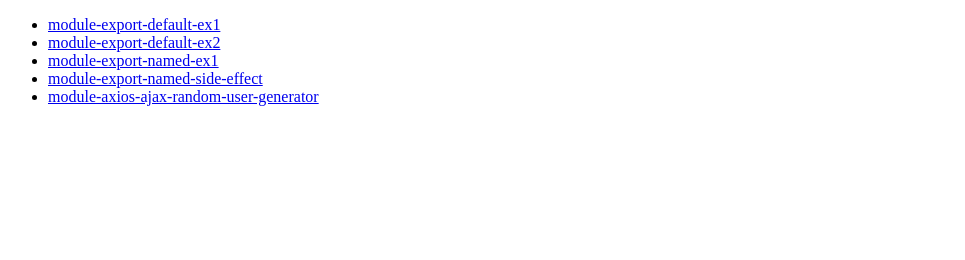
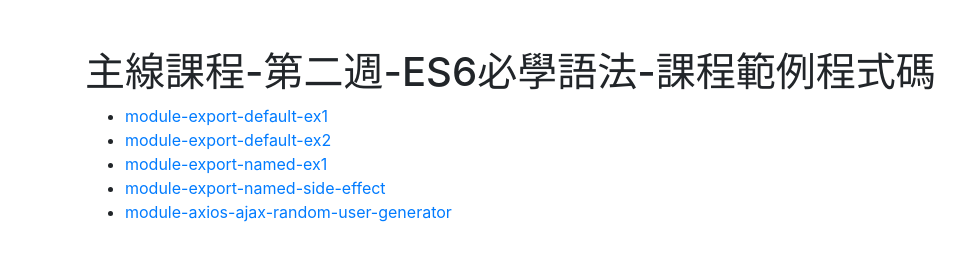
Before and after one commit to gmwu185/js-training-week-02-examples-of-course, a plain HTML site: page index.html in a window 1280 px wide. Shown: the whole page, without its empty margins (0-965 px from the left). Drawn offline with nearby package versions, Linux system fonts and the light colour scheme.

Commit message:
updata index

```diff
--- a/index.html
+++ b/index.html
@@ -1,11 +1,15 @@
 <!DOCTYPE html>
 <html lang="en">
+
 <head>
   <meta charset="UTF-8">
   <meta name="viewport" content="width=device-width, initial-scale=1.0">
   <title>Document</title>
+  <link rel="stylesheet" href="https://stackpath.bootstrapcdn.com/bootstrap/4.2.1/css/bootstrap.min.css">
 </head>
-<body>
+
+<body class="container pt-5">
+  <h1>主線課程-第二週-ES6必學語法-課程範例程式碼</h1>
   <ul>
     <li>
       <a href="module-export-default-ex1.html">module-export-default-ex1</a>
@@ -24,4 +28,5 @@
     </li>
   </ul>
 </body>
+
 </html>
```
